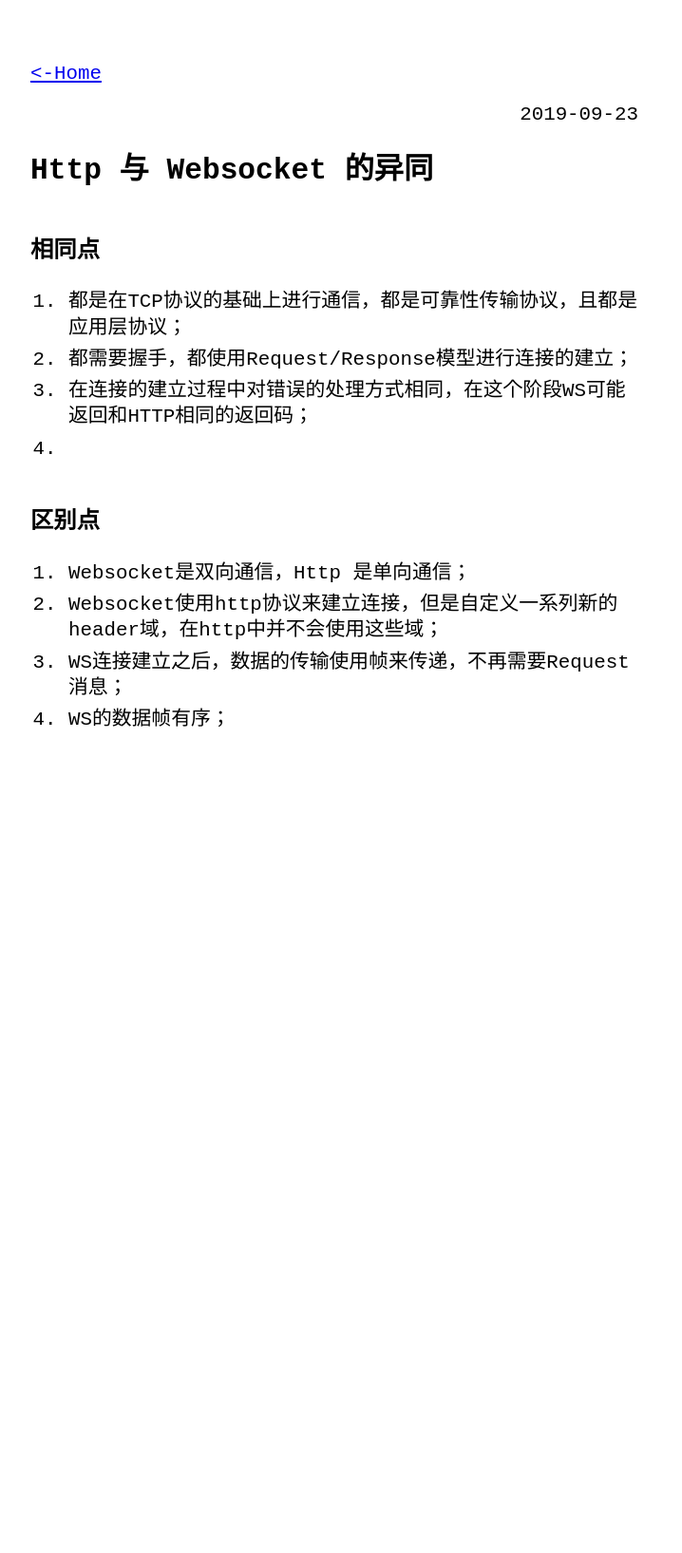
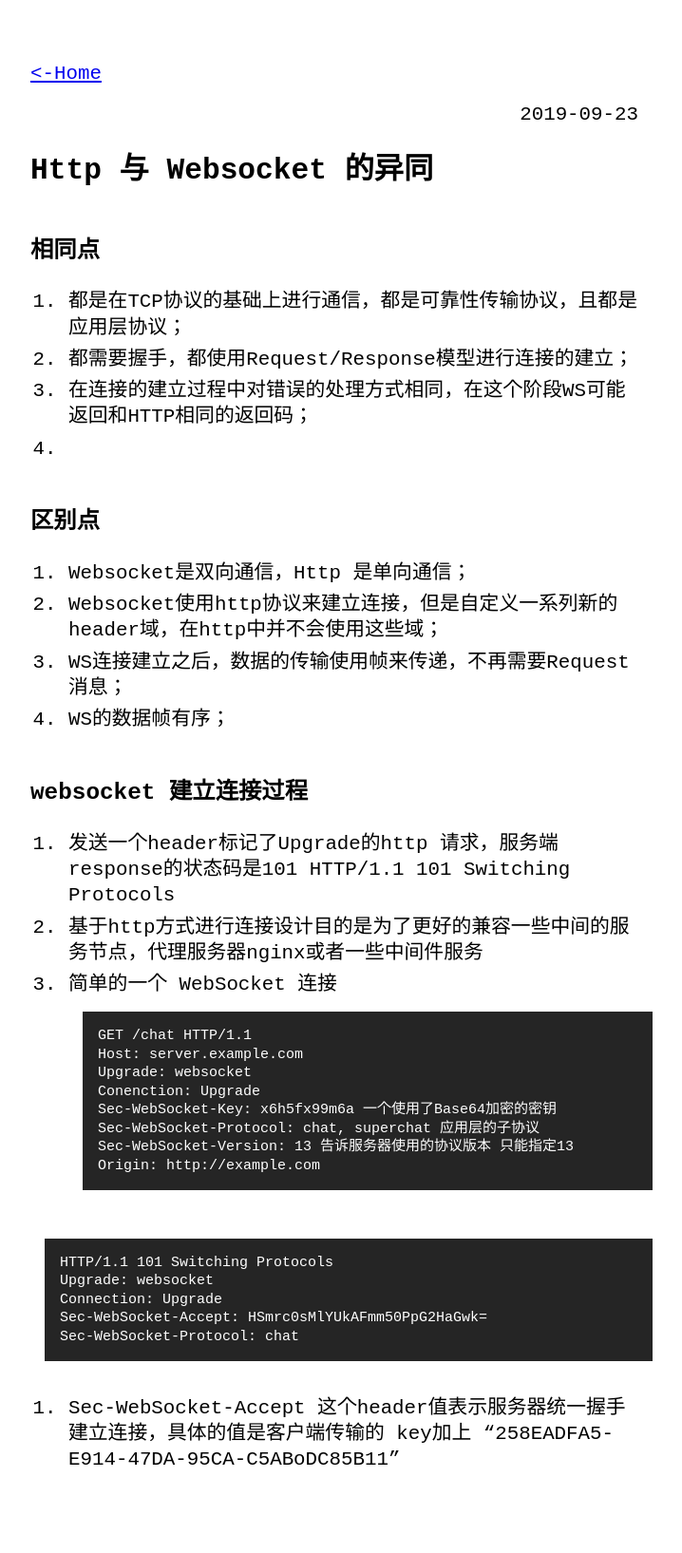
Before and after one commit to kvsur/kvsur.github.io, a Jekyll site: the page built from _posts/2019-09-23-network-http-vs-websocket.md, in a window 1280 px wide. Shown: the whole page at 95% size, without its empty margins (288-1006 px from the left). Built offline with Jekyll 4.4.1, drawn with Linux system fonts in a browser that asks for light colours; before the commit the page ends 900 px from its top, so only the background shows below that.

Commit message:
Update Socket Content

````diff
--- a/_posts/2019-09-23-network-http-vs-websocket.md
+++ b/_posts/2019-09-23-network-http-vs-websocket.md
@@ -16,3 +16,28 @@ category: network
 2. Websocket使用http协议来建立连接，但是自定义一系列新的header域，在http中并不会使用这些域；
 3. WS连接建立之后，数据的传输使用帧来传递，不再需要Request消息；
 4. WS的数据帧有序；
+
+### websocket 建立连接过程
+1. 发送一个header标记了Upgrade的http 请求，服务端response的状态码是101 HTTP/1.1 101 Switching Protocols
+2. 基于http方式进行连接设计目的是为了更好的兼容一些中间的服务节点，代理服务器nginx或者一些中间件服务
+3. 简单的一个  WebSocket 连接
+```
+GET /chat HTTP/1.1
+Host: server.example.com
+Upgrade: websocket
+Conenction: Upgrade
+Sec-WebSocket-Key: x6h5fx99m6a 一个使用了Base64加密的密钥
+Sec-WebSocket-Protocol: chat, superchat 应用层的子协议
+Sec-WebSocket-Version: 13 告诉服务器使用的协议版本 只能指定13
+Origin: http://example.com
+```
+
+
+```
+HTTP/1.1 101 Switching Protocols
+Upgrade: websocket
+Connection: Upgrade
+Sec-WebSocket-Accept: HSmrc0sMlYUkAFmm50PpG2HaGwk=
+Sec-WebSocket-Protocol: chat
+```
+4. Sec-WebSocket-Accept 这个header值表示服务器统一握手建立连接，具体的值是客户端传输的 key加上 “258EADFA5-E914-47DA-95CA-C5ABoDC85B11”
````
